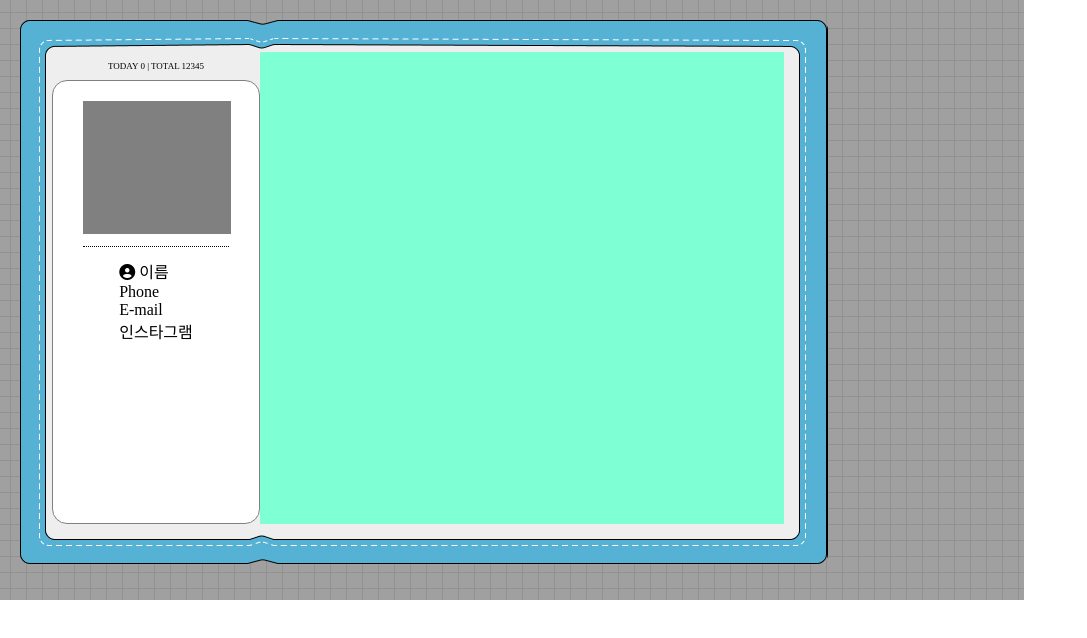
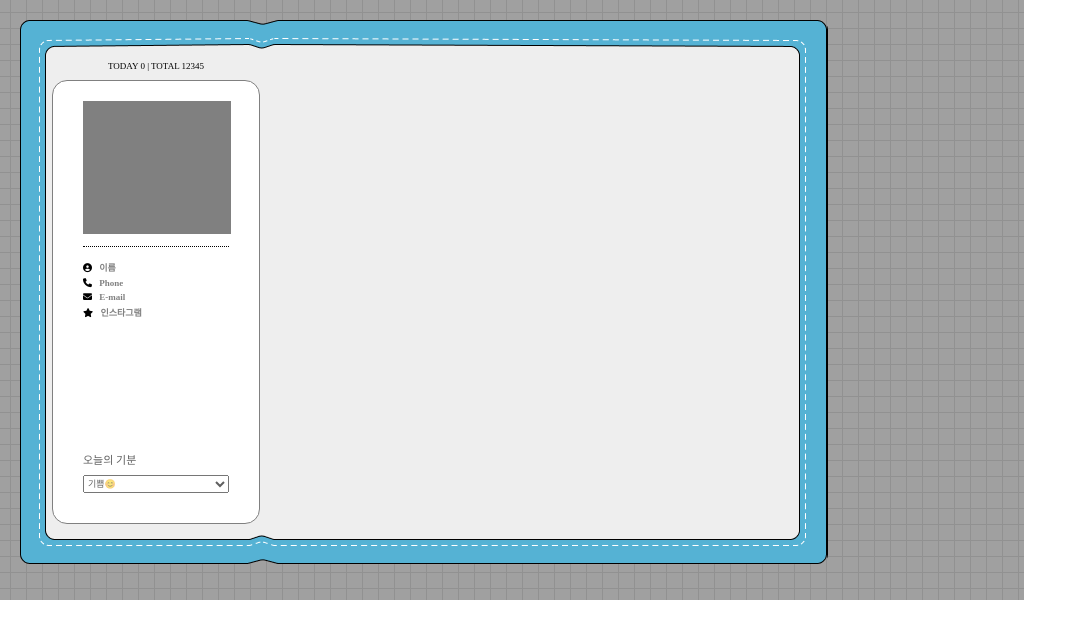
Before and after one commit to daniel4510/Html-Css-Js, a plain HTML site: page cyworld/index.html in a window 1280 px wide. Shown: the whole page, without its empty margins (0-1087 px from the left). Drawn offline with Linux system fonts and the light colour scheme.

Commit message:
싸이월드 1차 과제 끝

```diff
--- a/cyworld/index.html
+++ b/cyworld/index.html
@@ -24,22 +24,33 @@
                             <div class="left__body__header__line"></div>
                         </div>
                         <div class="left__body__profile">
-                            <div class="body__profile__name">
+                            <div class="body__profile__name profile__menu">
                                 <i class="fa-solid fa-circle-user"></i>
                                 <span>이름</span>
                             </div>
-                            <div class="body__profile__phone">
-                                <!-- 폰 번호 이모지-->
+                            <div class="body__profile__phone profile__menu">
+                                <i class="fa-solid fa-phone"></i>
                                 <span>Phone</span>
                             </div>
-                            <div class="body__profile__email">
+                            <div class="body__profile__email profile__menu">
+                                <i class="fa-solid fa-envelope"></i>
                                 <span>E-mail</span>
                             </div>
-                            <div class="body__profile__insta">
+                            <div class="body__profile__insta profile__menu">
+                                <i class="fa-solid fa-star"></i>
                                 <span>인스타그램</span>
                             </div>
                         </div>
-                        <div class="left__body__footer"></div>
+                        <div class="left__body__footer">
+                            <div class="body__footer__title">오늘의 기분</div>
+                            <select name="emotion" class="body__footer__emoge">
+                                <option>기쁨😊</option>
+                                <option>슬픔😢</option>
+                                <option>화남🤬</option>
+                                <option>놀라움😲</option>
+                                <option>평범함😐</option>
+                            </select>
+                        </div>
                     </div>
                 </div>
                 <div class="wrapper__right">
--- a/cyworld/styles/index.css
+++ b/cyworld/styles/index.css
@@ -73,15 +73,43 @@
 }
 
 .left__body__profile {
+    width: 100%;
+    display: flex;
+    flex-direction: column;
+    font-size: 9px;
+    font-weight: 700;
+}
 
+.profile__menu {
+    margin: 2px 0px;
+}
+
+.profile__menu span {
+    margin-left: 5px;
+    color: gray;
 }
 
 .left__body__footer {
+    width: 100%;
+    display: flex;
+    flex-direction: column;
+    color: rgba(0, 0, 0, 0.623);
+}
 
+.body__footer__title {
+    margin: 130px 0px 8px 0px;
+    font-size: 11px;
+    font-weight: 400;
+}
+
+.body__footer__emoge {
+    width: 100%;
+    height: 18px;
+    font-size: 9px;
+    color: rgba(0, 0, 0, 0.623);
 }
 
 .wrapper__right {
     width: 524px;
     height: 472px;
-    background-color: aquamarine;
 }
```
